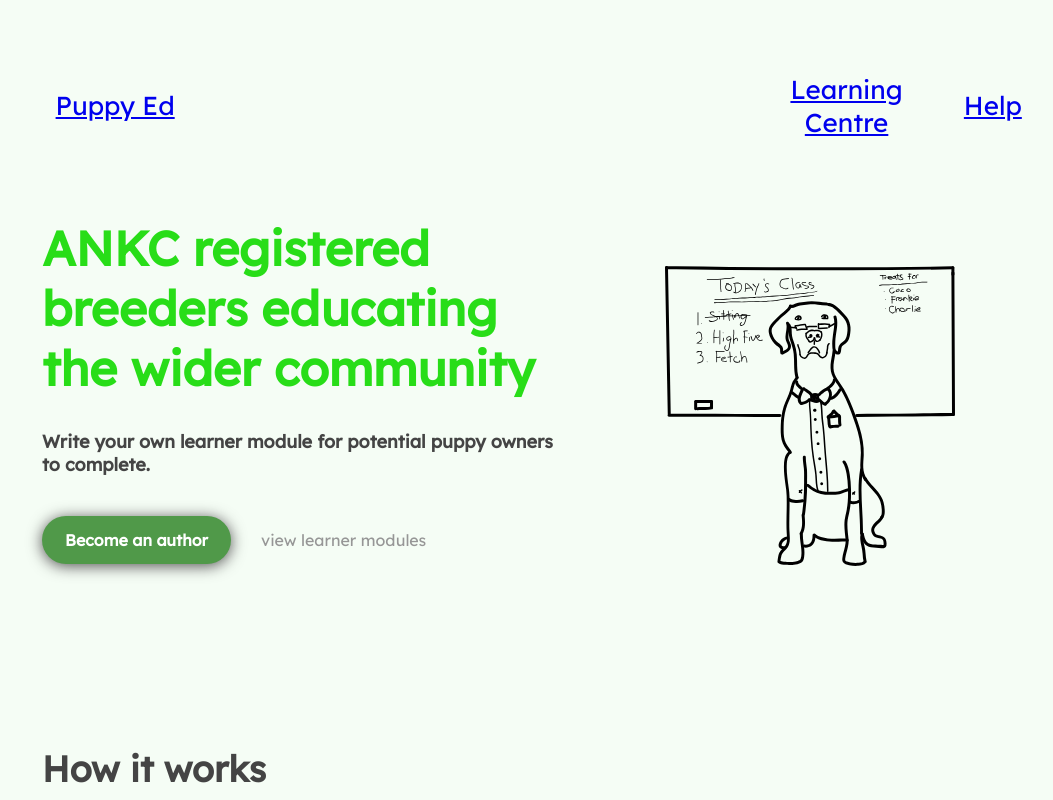
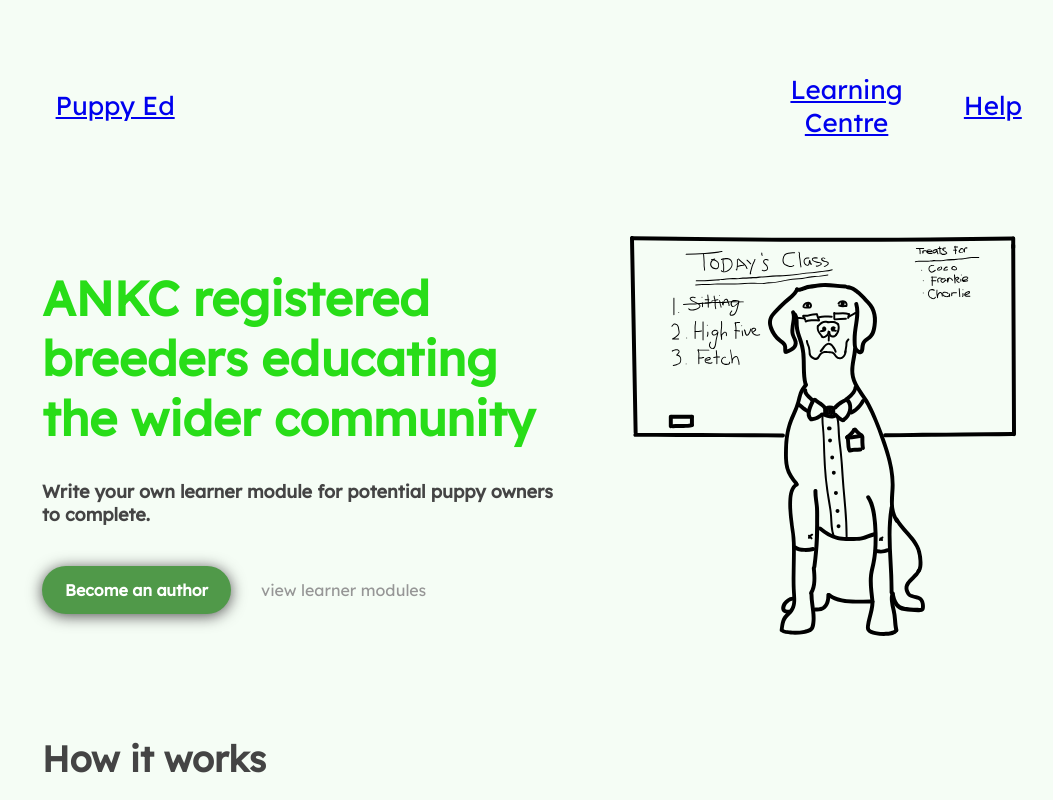
Before and after one commit to dylman123/puppy-ed, a React (Create React App) app: page / in a window 1280 px wide. Shown: the top 800 px of the page, without its empty margins (86-1139 px from the left). Built offline with nearby package versions, Linux system fonts and the light colour scheme.

Commit message:
fixed margins and image

```diff
--- a/src/App.css
+++ b/src/App.css
@@ -7,6 +7,12 @@
 @media screen and (min-width: 768px) {
   .App {
     padding: 2% 10%;
+  }
+}
+
+@media screen and (min-width: 1500px) {
+  .App {
+    padding: 2% 17%;
   }
 }
 
--- a/src/components/SectionIntro/SectionIntro.css
+++ b/src/components/SectionIntro/SectionIntro.css
@@ -5,7 +5,7 @@
 
 @media screen and (min-width: 768px) {
  .sectionIntro {
-   flex-direction: row;
+    flex-direction: row;
  }
 }
 
@@ -14,11 +14,23 @@
   text-align: start;
 }
 
+@media screen and (min-width: 768px) {
+  .headingsContainer {
+    margin-top: 50px;
+  }
+ }
+
 .imageContainer {
   flex: 1;
   display: flex;
   align-items: center;
   justify-content: center;
+}
+
+@media screen and (min-width: 768px) {
+  .imageContainer {
+    justify-content: flex-end;
+  }
 }
 
 .mainImage {
@@ -28,8 +40,8 @@
 
 @media screen and (min-width: 768px) {
   .mainImage {
-    padding: 80px 0;
-    max-height: 300px;
+    margin: 50px 50px 0 50px;
+    max-height: 400px;
   }
 }
 
```
